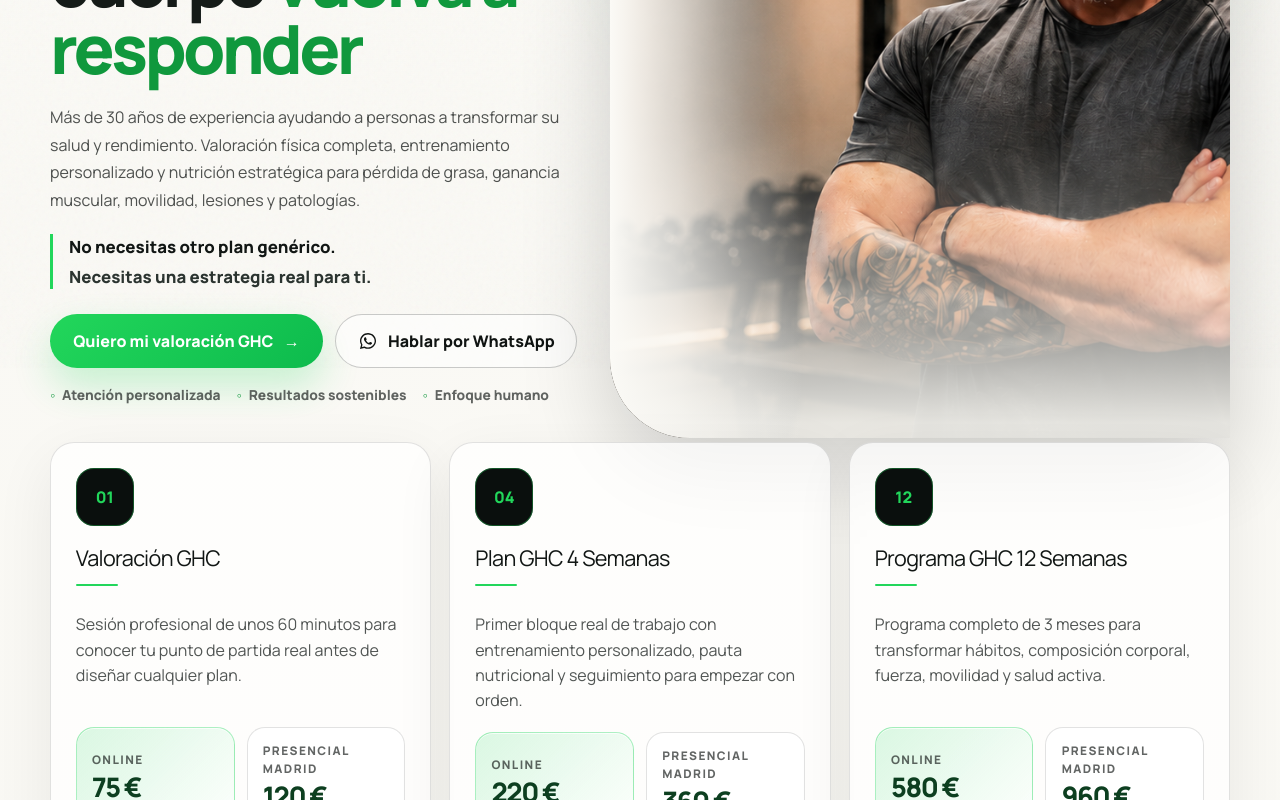
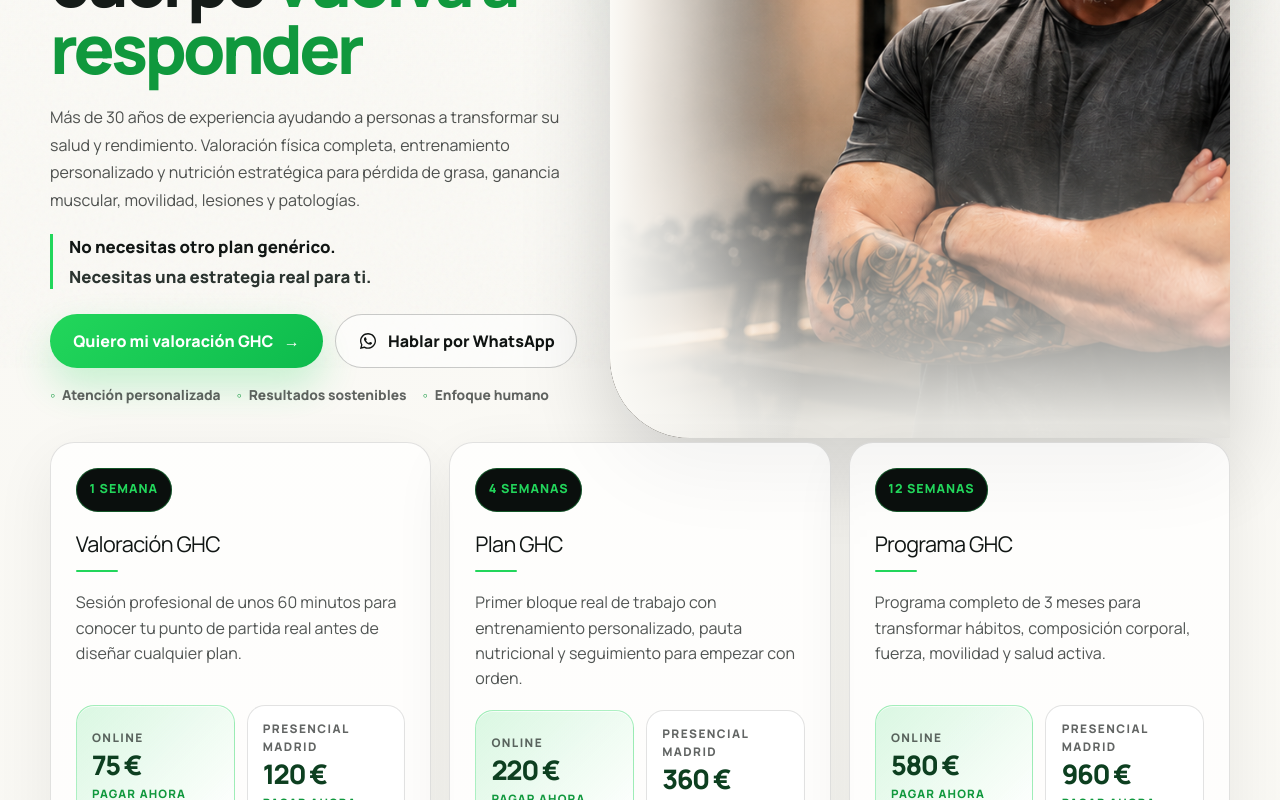
Before and after one commit to albypersonaltrainer-arch/ghc-training-landing, a Next.js app: page / in a window 1280 px wide. Shown: the part 432-1232 px from the top of the page. Built offline with nearby package versions, Linux system fonts and the light colour scheme; no server answers.

Commit message:
Add files via upload

```diff
--- a/app/globals.css
+++ b/app/globals.css
@@ -227,17 +227,23 @@ a { color: inherit; text-decoration: none; }
 .ghc-card-icon {
   display: grid;
   place-items: center;
-  width: 58px;
-  height: 58px;
+  min-width: 92px;
+  width: fit-content;
+  height: 44px;
+  padding: 0 .85rem;
   margin-bottom: 1rem;
-  border-radius: 18px;
+  border-radius: 999px;
   background: #0a0f0d;
   color: var(--ghc-green);
+  font-size: .78rem;
   font-weight: 950;
+  letter-spacing: .08em;
+  text-transform: uppercase;
   box-shadow: inset 0 0 0 1px rgba(34,214,91,.35);
+  white-space: nowrap;
 }
 .ghc-service-card h2 {
-  min-height: 58px;
+  min-height: 50px;
   margin: 0 0 .8rem;
   font-size: 1.35rem;
   letter-spacing: -.03em;
--- a/app/page.tsx
+++ b/app/page.tsx
@@ -18,7 +18,7 @@ const paymentLinks = {
 
 const services = [
   {
-    icon: "01",
+    icon: "1 semana",
     title: "Valoración GHC",
     text: "Sesión profesional de unos 60 minutos para conocer tu punto de partida real antes de diseñar cualquier plan.",
     onlineLabel: "Online",
@@ -38,8 +38,8 @@ const services = [
     note: "Descontable si continúas",
   },
   {
-    icon: "04",
-    title: "Plan GHC 4 Semanas",
+    icon: "4 semanas",
+    title: "Plan GHC",
     text: "Primer bloque real de trabajo con entrenamiento personalizado, pauta nutricional y seguimiento para empezar con orden.",
     onlineLabel: "Online",
     onlineAmount: "220 €",
@@ -58,8 +58,8 @@ const services = [
     note: "Primer bloque real",
   },
   {
-    icon: "12",
-    title: "Programa GHC 12 Semanas",
+    icon: "12 semanas",
+    title: "Programa GHC",
     text: "Programa completo de 3 meses para transformar hábitos, composición corporal, fuerza, movilidad y salud activa.",
     onlineLabel: "Online",
     onlineAmount: "580 €",
```
